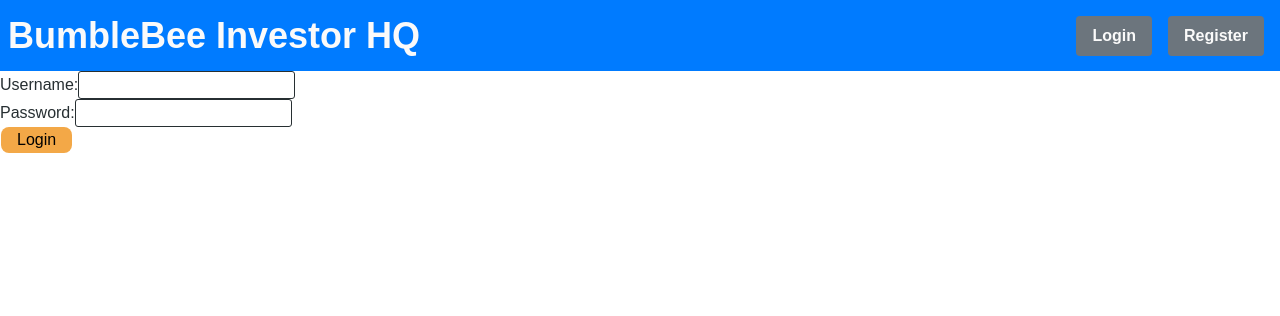
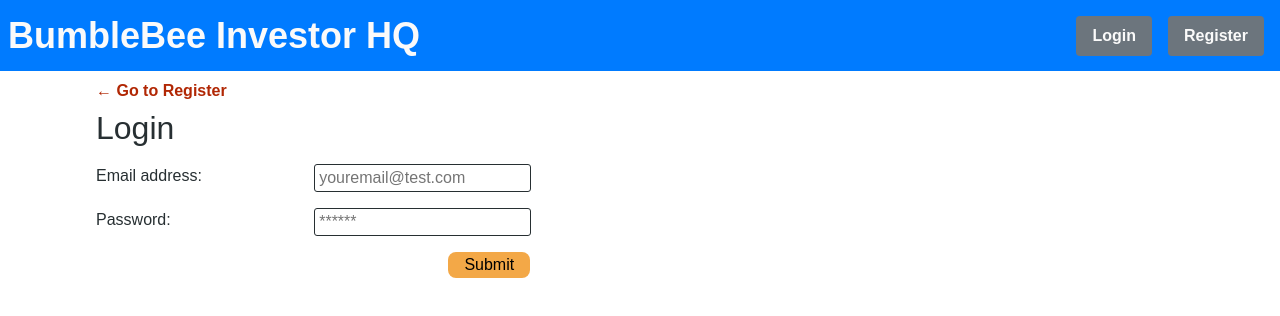
Before and after one commit to bradcoleman60/NewBee-Financial, a React (Create React App) app in the folder client/: page /login in a window 1280 px wide. Shown: the top 316 px of the page. Built offline with nearby package versions, Linux system fonts and the light colour scheme.

Commit message:
update login button with functionality

```diff
--- a/client/src/pages/login/index.js
+++ b/client/src/pages/login/index.js
@@ -1,46 +1,93 @@
 import React, { useState } from 'react';
+import { Link } from 'react-router-dom';
 import { useMutation } from '@apollo/client';
 import { LOGIN_USER } from '../../utils/mutations';
+import Auth from '../../utils/auth';
 import Dashboard from '../dashboard';
 
 const Login = () => {
-  const [username, setUsername] = useState('');
-  const [password, setPassword] = useState('');
-  const [isLoggedIn, setIsLoggedIn] = useState(false);
+  // const [username, setUsername] = useState('');
+  // const [password, setPassword] = useState('');
+  // const [isLoggedIn, setIsLoggedIn] = useState(false);
 
-  const [login, { loading, error }] = useMutation(LOGIN_USER , {
-    onCompleted: (data) => {
-      sessionStorage.setItem('token', data.login.token);
-      setIsLoggedIn(true);
-    },
-  });
+  // const [login, { loading, error }] = useMutation(LOGIN_USER, {
+  //   onCompleted: (data) => {
+  //     sessionStorage.setItem('token', data.login.token);
+  //     setIsLoggedIn(true);
+  //   },
+  // });
 
-  const handleSubmit = (e) => {
-    e.preventDefault();
-    login({ variables: { username, password } });
+  // const handleSubmit = (e) => {
+  //   e.preventDefault();
+  //   login({ variables: { username, password } });
+  // };
+
+  // if (isLoggedIn) {
+  //   return <Dashboard />;
+  // }
+
+  const [formState, setFormState] = useState({ email: '', password: '' });
+  const [login, { error }] = useMutation(LOGIN_USER);
+
+  const handleFormSubmit = async (event) => {
+    event.preventDefault();
+    try {
+      const mutationResponse = await login({
+        variables: { email: formState.email, password: formState.password },
+      });
+      const token = mutationResponse.data.login.token;
+      Auth.login(token);
+    } catch (e) {
+      console.log(e);
+    }
   };
 
-  if (isLoggedIn) {
-    return <Dashboard />;
-  }
+  const handleChange = (event) => {
+    const { name, value } = event.target;
+    setFormState({
+      ...formState,
+      [name]: value,
+    });
+  };
 
   return (
-    <form onSubmit={handleSubmit}>
-      <label>
-        Username:
-        <input type="text" value={username} onChange={(e) => setUsername(e.target.value)} />
-      </label>
-      <br />
-      <label>
-        Password:
-        <input type="password" value={password} onChange={(e) => setPassword(e.target.value)} />
-      </label>
-      <br />
-      <button type="submit" disabled={loading}>
-        {loading ? 'Loading...' : 'Login'}
-      </button>
-      {error && <p>{error.message}</p>}
-    </form>
+    <div className="container my-1">
+      <Link to="/register">← Go to Register</Link>
+
+      <h2>Login</h2>
+      <form onSubmit={handleFormSubmit}>
+        <div className="flex-row space-between my-2">
+          <label htmlFor="email">Email address:</label>
+          <input
+            placeholder="youremail@test.com"
+            name="email"
+            type="email"
+            id="email"
+            // onChange={(e) => setUsername(e.target.value)}
+            onChange={handleChange}
+          />
+        </div>
+        <div className="flex-row space-between my-2">
+          <label htmlFor="pwd">Password:</label>
+          <input
+            placeholder="******"
+            name="password"
+            type="password"
+            id="pwd"
+            // onChange={(e) => setPassword(e.target.value)}
+            onChange={handleChange}
+          />
+        </div>
+        {error ? (
+          <div>
+            <p className="error-text">The provided credentials are incorrect</p>
+          </div>
+        ) : null}
+        <div className="flex-row flex-end">
+          <button type="submit">Submit</button>
+        </div>
+      </form>
+    </div>
   );
 };
 
--- a/client/src/utils/mutations.js
+++ b/client/src/utils/mutations.js
@@ -20,9 +20,12 @@
 `;
 
 export const LOGIN_USER = gql`
-  mutation LoginMutation($username: String!, $password: String!) {
-    login(username: $username, password: $password) {
+  mutation login($email: String!, $password: String!) {
+    login(email: $email, password: $password) {
       token
+      user {
+        _id
+      }
     }
   }
 `;
```
Also changed, not shown: 1 other file (tests, documents, lock files or other folders).
